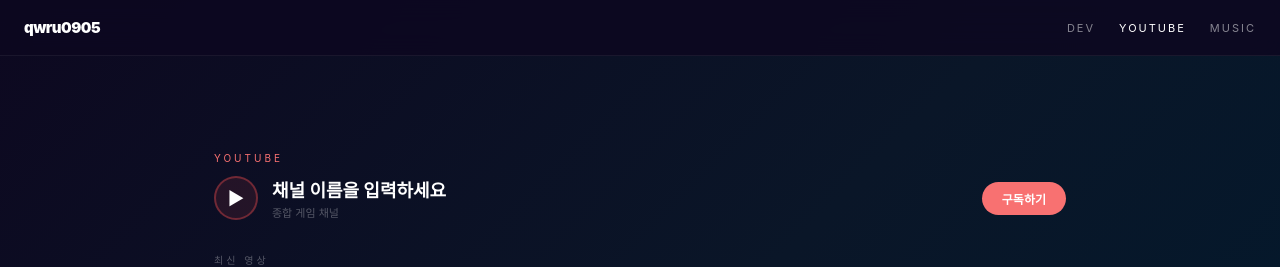
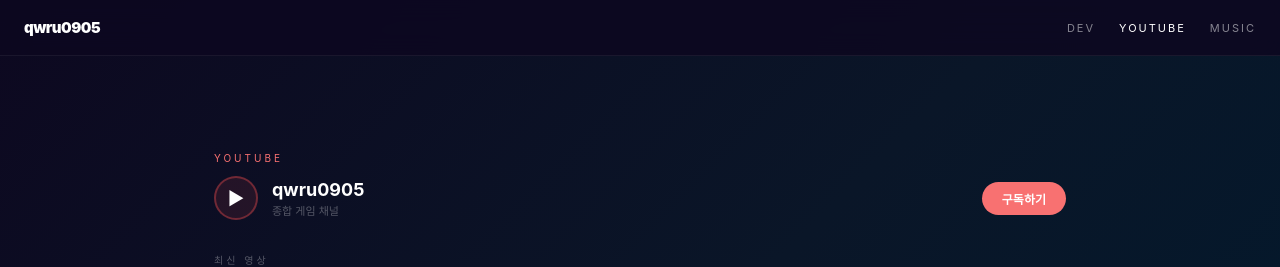
Before and after one commit to qwru0905/qwru-parallax, a React (Vite) app: page /youtube in a window 1280 px wide. Shown: the top 267 px of the page. Built offline with nearby package versions, Linux system fonts and the light colour scheme; no server answers.

Commit message:
chore: update YouTube channel info and SPA redirect path

```diff
--- a/src/data/videos.ts
+++ b/src/data/videos.ts
@@ -1,5 +1,5 @@
 // ⚠️ 실제 채널 정보로 교체하세요
 // channelId: YouTube Studio → 채널 → 고급 설정 → 채널 ID (UC로 시작하는 문자열)
-export const channelId = 'YOUR_CHANNEL_ID'
-export const channelUrl = 'https://www.youtube.com/@YOUR_CHANNEL_NAME'
-export const channelName = '채널 이름을 입력하세요'
+export const channelId = 'UCRB4jfU1GhZ5RqEsChZux_g'
+export const channelUrl = 'https://www.youtube.com/@qwru0905'
+export const channelName = 'qwru0905'
```
Also changed, not shown: 1 other file (tests, documents, lock files or other folders).
